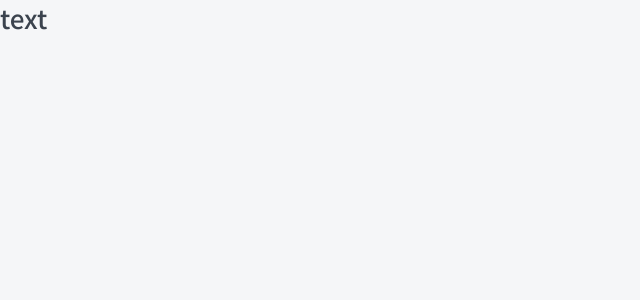
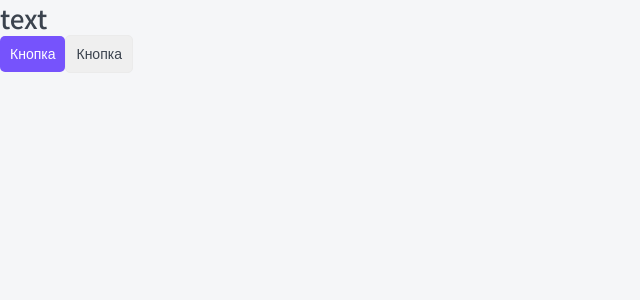
Before and after one commit to EvgeniyBudaev/react-next-photoshop, a Next.js app: page / in a window 1280 px wide. Shown: the top 300 px of the page, without its empty margins (0-640 px from the left). Built offline with nearby package versions, Linux system fonts and the light colour scheme.

Commit message:
Classnames

```diff
--- /dev/null
+++ b/components/Button/Button.module.css
@@ -0,0 +1,34 @@
+.button {
+	display: inline-block;
+
+	box-sizing: border-box;
+	padding: 10px;
+
+	cursor: pointer;
+	text-align: center;
+	border: none;
+	border-radius: 5px;
+
+	font-size: 14px;
+	transition: all 0.2s;
+}
+
+.primary {
+	color: var(--white);
+	background-color: var(--primary);
+}
+
+.primary:hover {
+	background-color: var(--primary-hover);
+}
+
+.ghost {
+	color: var(--black);
+	background-color: none;
+	border: 1px solid var(--gray-light);
+}
+
+.ghost:hover {
+	color: var(--white);
+	background-color: var(--primary);
+}
--- /dev/null
+++ b/components/Button/Button.props.ts
@@ -0,0 +1,6 @@
+import { ReactNode } from 'react';
+
+export interface ButtonProps {
+	appearance: 'primary' | 'ghost';
+	children: ReactNode;
+}
--- /dev/null
+++ b/components/Button/Button.tsx
@@ -0,0 +1,14 @@
+import cn from 'classnames';
+import { ButtonProps } from './Button.props';
+import styles from './Button.module.css';
+
+export const Button = ({ appearance, children }: ButtonProps): JSX.Element => {
+	return (
+		<button className={cn(styles.button, {
+			[styles.primary]: appearance == 'primary',
+			[styles.ghost]: appearance == 'ghost'
+		})}>
+			{children}
+		</button>
+	);
+};
--- a/components/Htag/Htag.tsx
+++ b/components/Htag/Htag.tsx
@@ -1,5 +1,5 @@
 import { HtagProps } from './Htag.props';
-import styles from "./Htag.module.css";
+import styles from './Htag.module.css';
 
 export const Htag = ({ tag, children }: HtagProps): JSX.Element => {
 	switch (tag) {
--- a/components/index.ts
+++ b/components/index.ts
@@ -1 +1,2 @@
 export * from './Htag/Htag';
+export * from './Button/Button';
--- a/package.json
+++ b/package.json
@@ -16,10 +16,12 @@
     "react-dom": "17.0.2"
   },
   "devDependencies": {
+    "@types/classnames": "^2.3.1",
     "@types/node": "^15.12.4",
     "@types/react": "^17.0.11",
     "@typescript-eslint/eslint-plugin": "^4.27.0",
     "@typescript-eslint/parser": "^4.27.0",
+    "classnames": "^2.3.1",
     "eslint": "^7.29.0",
     "eslint-config-next": "11.0.0",
     "stylelint": "^13.13.1",
--- a/pages/index.tsx
+++ b/pages/index.tsx
@@ -1,10 +1,12 @@
 import React from 'react';
-import { Htag } from '../components';
+import { Button, Htag } from '../components';
 
 export default function Home(): JSX.Element {
   return (
     <>
       <Htag tag='h1'>text</Htag>
+      <Button appearance='primary'>Кнопка</Button>
+      <Button appearance='ghost'>Кнопка</Button>
     </>
   );
 }
--- a/styles/globals.css
+++ b/styles/globals.css
@@ -20,8 +20,10 @@
 
 :root {
 	--black: #3B434E;
+	--gray-light: #EBEBEB;
 	--white: white;
 	--primary: #7653FC;
+	--primary-hover: #6344df;
 	--red: #FC836D;
 	--green: #1DC37E;
 	--green-light: #C8F8E4;
```
Also changed, not shown: my_commands.txt, 1 other file (tests, documents, lock files or other folders).
